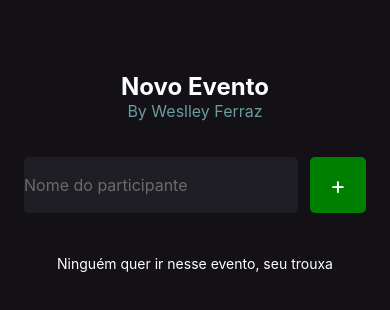
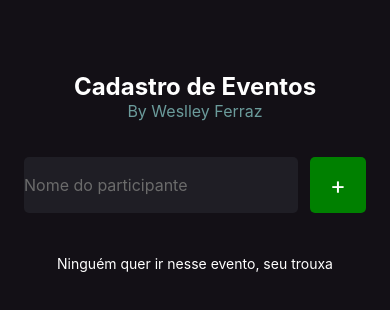
Before and after one commit to weslley281/inhere, a React Native app: screen / in a window 390 px wide. Shown: the top 310 px of the page. Built offline with nearby package versions, Linux system fonts and the light colour scheme.

Commit message:
finalizado

```diff
--- a/src/screens/Home/index.tsx
+++ b/src/screens/Home/index.tsx
@@ -54,7 +54,7 @@ export function Home() {
 
   return (
     <View style={styles.container}>
-      <Text style={styles.eventName}>Novo Evento</Text>
+      <Text style={styles.eventName}>Cadastro de Eventos</Text>
 
       <Text style={styles.eventDate}>By Weslley Ferraz</Text>
 
```
